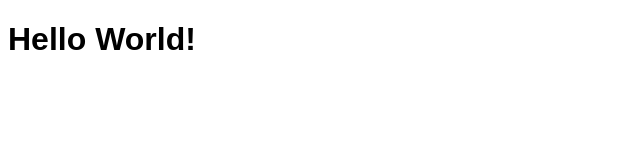
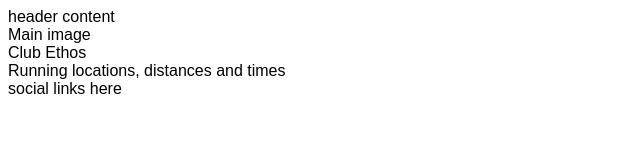
Before and after one commit to SandraBergstrom/love-running, a plain HTML site: page index.html in a window 1280 px wide. Shown: the whole page, without its empty margins (0-640 px from the left). Drawn offline with Linux system fonts and the light colour scheme.

Commit message:
Add core structure for home page

```diff
--- a/index.html
+++ b/index.html
@@ -11,7 +11,19 @@
     <title>Love Running</title>
 </head>
 <body>
-    <h1>Hello World!</h1>
+    <header>header content</header>
+    <section>
+        Main image
+    </section>
+    <section>
+        Club Ethos
+    </section>
+    <section>
+        Running locations, distances and times
+    </section>
+    <footer>
+        social links here
+    </footer>
 
 </body>
 </html>
```
